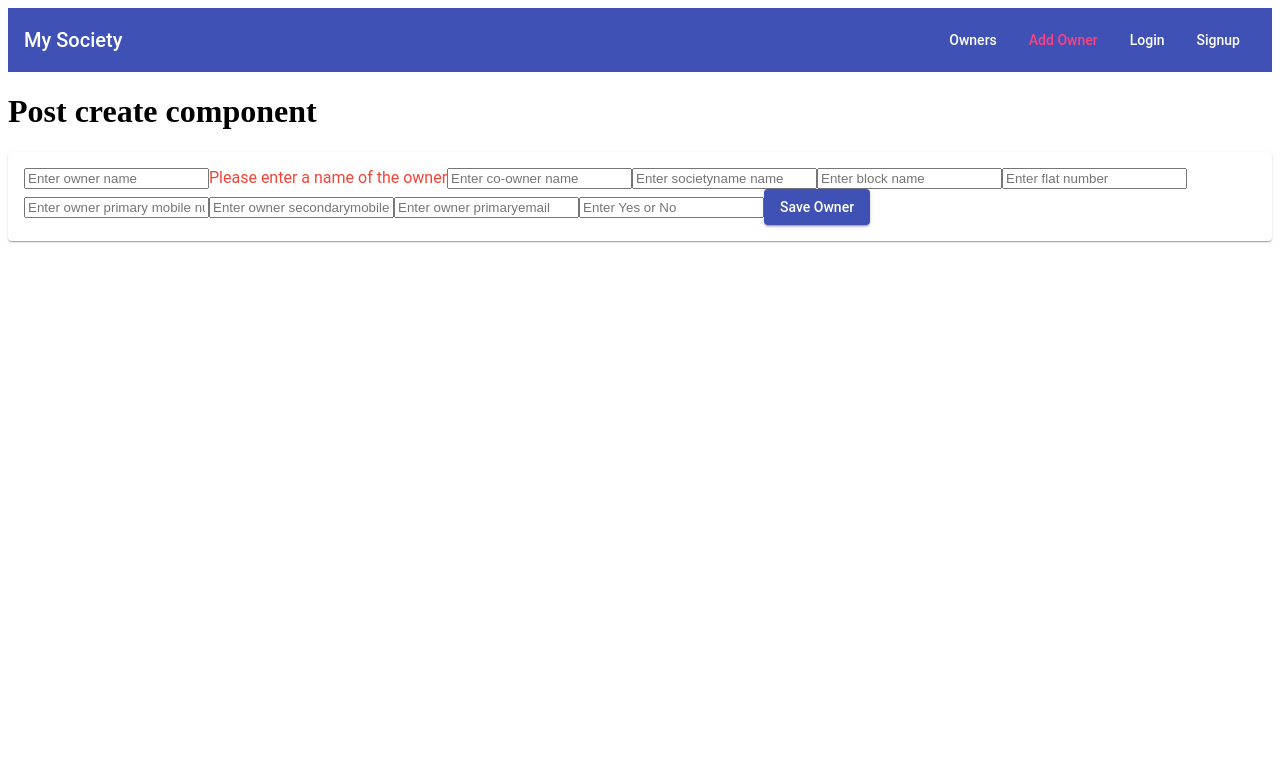
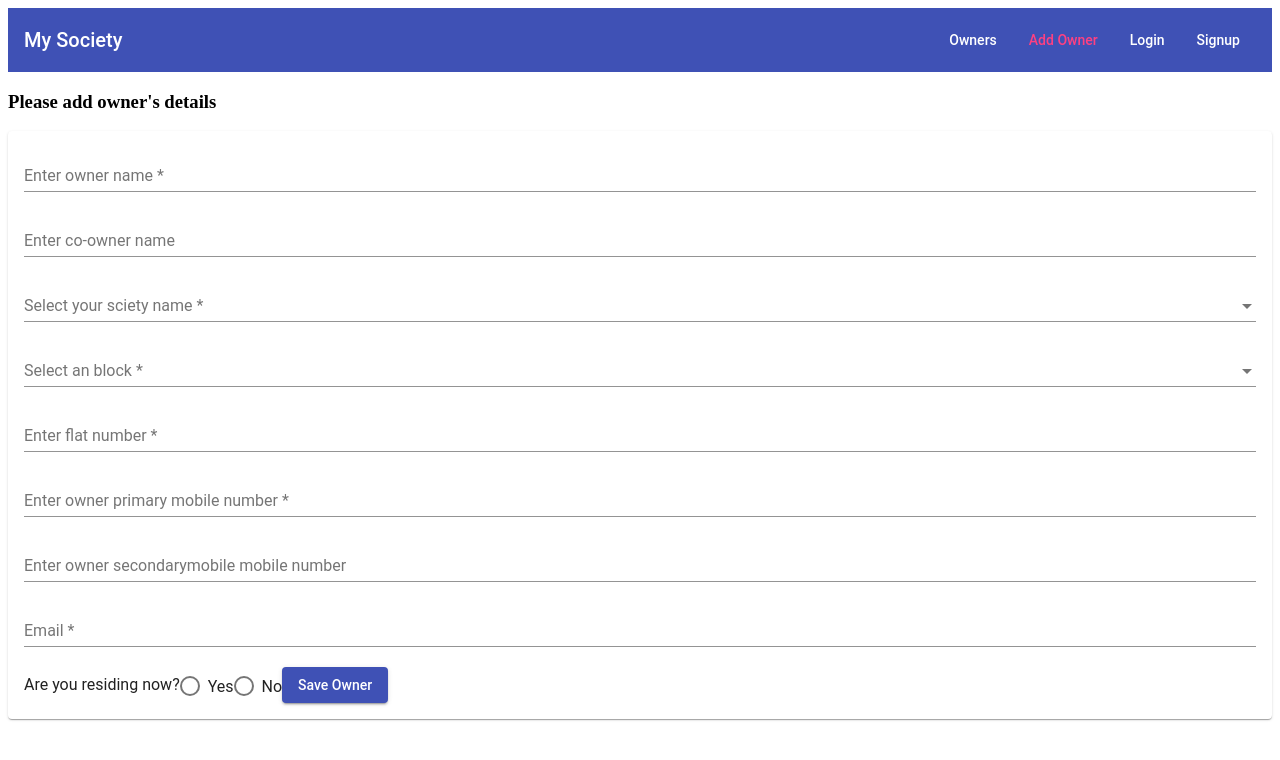
Before and after one commit to brdCompany/mySociety, an Angular app: page /addowner in a window 1280 px wide. Shown: the top 760 px of the page. Built offline with nearby package versions, Linux system fonts and the light colour scheme.

Commit message:
added metarial form fields

```diff
--- a/src/app/app.module.ts
+++ b/src/app/app.module.ts
@@ -6,7 +6,9 @@ import { HttpClientModule } from '@angular/common/http'
 import { AppRoutingModule } from './app-routing.module';
 import { BrowserAnimationsModule } from '@angular/platform-browser/animations';
 import { MatInputModule } from '@angular/material/input';
+import {MatSelectModule} from '@angular/material/select';
 import { MatButtonModule } from '@angular/material/button';
+import {MatRadioModule} from '@angular/material/radio';
 import {MatCardModule} from '@angular/material/card';
 import {MatToolbarModule} from '@angular/material/toolbar';
 import {MatExpansionModule} from '@angular/material/expansion';
@@ -37,6 +39,8 @@ import { OwnerListComponent } from './owners/owner-list/owner-list.component';
     HttpClientModule,
     BrowserAnimationsModule,
     MatInputModule,
+    MatSelectModule,
+    MatRadioModule,
     MatCardModule,
     MatButtonModule,
     MatToolbarModule,
--- a/src/app/owners/owner-add/owner-add.component.html
+++ b/src/app/owners/owner-add/owner-add.component.html
@@ -1,41 +1,72 @@
-<h1>Post create component</h1>
+<h3>Please add owner's details</h3>
 <mat-card>
   <mat-spinner *ngIf="isLoading"></mat-spinner>
   <form  [formGroup]="form" (submit)="onSaveOwner()"  *ngIf="!isLoading">
 
-    <input type="text"
-           formControlName="name"
-           placeholder="Enter owner name">
-    <mat-error *ngIf="form.get('name').invalid">Please enter a name of the owner</mat-error>
+    <mat-form-field class="example-full-width">
+      <mat-label>Enter owner name</mat-label>
+      <input  matInput formControlName="name" placeholder="Enter owner name">
+    </mat-form-field>
 
-    <input type="text"
-           formControlName="coownername"
-           placeholder="Enter co-owner name">
+    <mat-form-field class="example-full-width">
+      <mat-label>Enter co-owner name</mat-label>
+      <input  matInput formControlName="coownername" placeholder="Enter co-owner name">
+    </mat-form-field>
 
-    <input type="text"
-           formControlName="societyname"
-           placeholder="Enter societyname name">
 
-    <input type="text"
-           formControlName="block"
-           placeholder="Enter block name">
-    <input type="text"
-           formControlName="flatno"
-           placeholder="Enter flat number">
-    <input type="text"
-           formControlName="primarymobile"
-           placeholder="Enter owner primary mobile number">
-    <input type="text"
-           formControlName="secondarymobile"
-           placeholder="Enter owner secondarymobile mobile number">
+    <mat-form-field>
+      <mat-label>Select your sciety name</mat-label>
+      <mat-select formControlName="societyname">
+        <mat-option>None</mat-option>
+        <mat-option value="SunriseGreens-MIG">SunriseGreens-MIG</mat-option>
+        <mat-option value="SunriseGreens-HIG">SunriseGreens-HIG</mat-option>
+      </mat-select>
+    </mat-form-field>
 
-    <input type="text"
-           formControlName="primaryemail"
-           placeholder="Enter owner primaryemail">
 
-    <input type="text"
-           formControlName="isresident"
-           placeholder="Enter Yes or No">
+     <mat-form-field>
+      <mat-label>Select an block</mat-label>
+      <mat-select formControlName="block">
+        <mat-option>None</mat-option>
+        <mat-option value="MIG">MIG</mat-option>
+        <mat-option value="A">A</mat-option>
+        <mat-option value="B">B</mat-option>
+        <mat-option value="C">C</mat-option>
+        <mat-option value="D">D</mat-option>
+      </mat-select>
+    </mat-form-field>
+
+    <mat-form-field class="example-full-width">
+      <mat-label>Enter flat number</mat-label>
+      <input  matInput formControlName="flatno"
+            placeholder="Ex. 100">
+    </mat-form-field>
+
+    <mat-form-field class="example-full-width">
+      <mat-label>Enter owner primary mobile number</mat-label>
+      <input  matInput formControlName="primarymobile"
+            placeholder="Ex. 9876543210">
+    </mat-form-field>
+
+    <mat-form-field class="example-full-width">
+      <mat-label>Enter owner secondarymobile mobile number</mat-label>
+      <input matInput formControlName="secondarymobile"
+            placeholder="Ex. 9876543210">
+    </mat-form-field>
+
+  <mat-form-field class="example-full-width">
+    <mat-label>Email</mat-label>
+    <input matInput formControlName="primaryemail"
+           placeholder="Ex. xyz@abc.com">
+
+  </mat-form-field>
+
+
+  <mat-radio-group aria-label="Are you residing now?" formControlName="isresident">
+    <mat-label>Are you residing now?</mat-label>
+    <mat-radio-button value="Yes">Yes</mat-radio-button>
+    <mat-radio-button value="No">No</mat-radio-button>
+  </mat-radio-group>
 
 <button mat-raised-button
         color="accent"
--- a/src/app/owners/owner-add/owner-add.component.ts
+++ b/src/app/owners/owner-add/owner-add.component.ts
@@ -33,19 +33,19 @@ export class OwnerAddComponent implements OnInit{
         validators: [Validators.required, Validators.minLength(1)]
       }),
       flatno: new FormControl(null, {
-        validators: [Validators.required, Validators.minLength(1)]
+        validators: [Validators.required, Validators.pattern("^[0-9]*$")]
       }),
       primarymobile: new FormControl(null, {
-        validators: [Validators.required, Validators.minLength(9)]
+        validators: [Validators.required, Validators.minLength(9), Validators.maxLength(11), Validators.pattern("^[0-9]*$")]
       }),
       secondarymobile: new FormControl(null, {
-        validators: []
+        validators: [Validators.minLength(9), Validators.maxLength(11), Validators.pattern("^[0-9]*$")]
       }),
       primaryemail: new FormControl(null, {
-        validators: [Validators.required]
+        validators: [Validators.required, Validators.email]
       }),
       isresident: new FormControl(null, {
-        validators: []
+        validators: [Validators.required]
       })
     });
 
```
Also changed, not shown: 2 other files (tests, documents, lock files or other folders).
